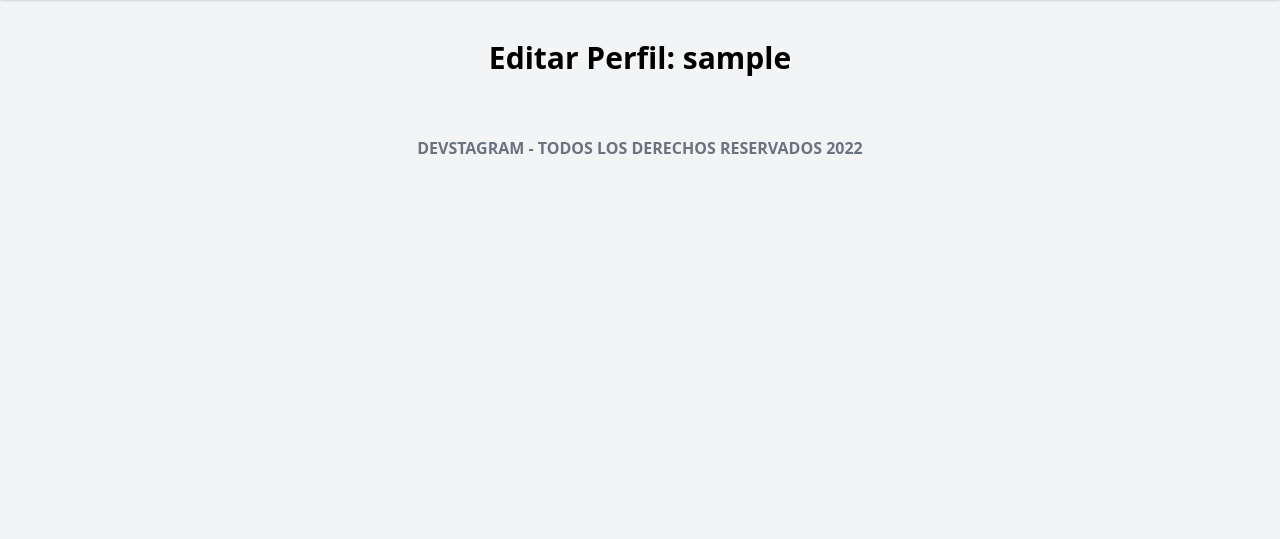
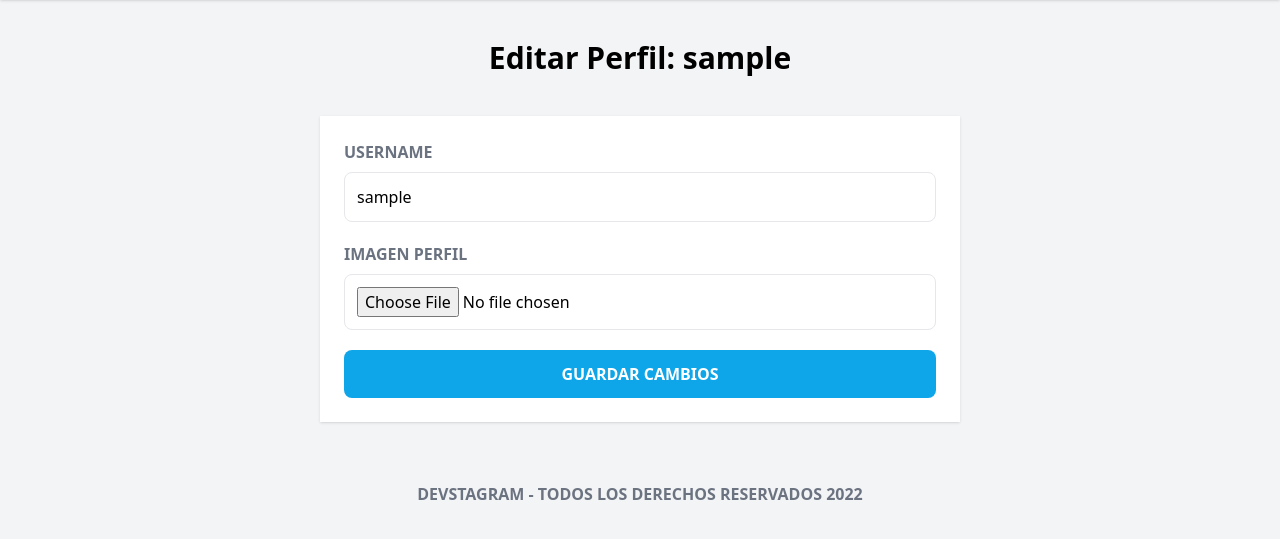
Before and after one commit to juanpt1997/devstagram, a Laravel app: page /editar-perfil in a window 1280 px wide. Shown: the part 83-622 px from the top of the page. Run offline with Laravel 9, Linux system fonts and the light colour scheme; the visitor is signed in with stand-in values (Sample User, id 1); style sheets or scripts are compiled from the project's sources; some libraries are stand-ins or nearby versions.

Commit message:
formulario creado para modificar el perfil

```diff
--- a/resources/views/perfil/index.blade.php
+++ b/resources/views/perfil/index.blade.php
@@ -5,5 +5,30 @@
 @endsection
 
 @section('content')
+    <div class="md:flex md:justify-center">
+        <div class="md:w-1/2 bg-white shadow p-6">
+            <form class="mt-10 md:mt-0" action="">
+                <div class="mb-5">
+                    <label for="username" class="mb-2 block uppercase text-gray-500 font-bold">Username</label>
+                    <input id="username" name="username" type="text" placeholder="Tu nombre de usuario"
+                        class="border p-3 w-full rounded-lg
+                    @error('username') border-red-500 @enderror
+                    "
+                        value='{{ auth()->user()->username }}'>
+                    @error('username')
+                        <p class="bg-red-500 text-white my-2 rounded-lg text-sm p-2 text-center">{{ $message }}</p>
+                    @enderror
+                </div>
 
+                <div class="mb-5">
+                    <label for="imagen" class="mb-2 block uppercase text-gray-500 font-bold">Imagen Perfil</label>
+                    <input id="imagen" name="imagen" type="file" class="border p-3 w-full rounded-lg"
+                        accept='.jpg, .jpeg, .png'>
+                </div>
+
+                <input type="submit" value="Guardar cambios"
+                    class="bg-sky-500 hover:bg-sky-700 transition-colors cursor-pointer uppercase font-bold w-full p-3 text-white rounded-lg">
+            </form>
+        </div>
+    </div>
 @endsection
```
